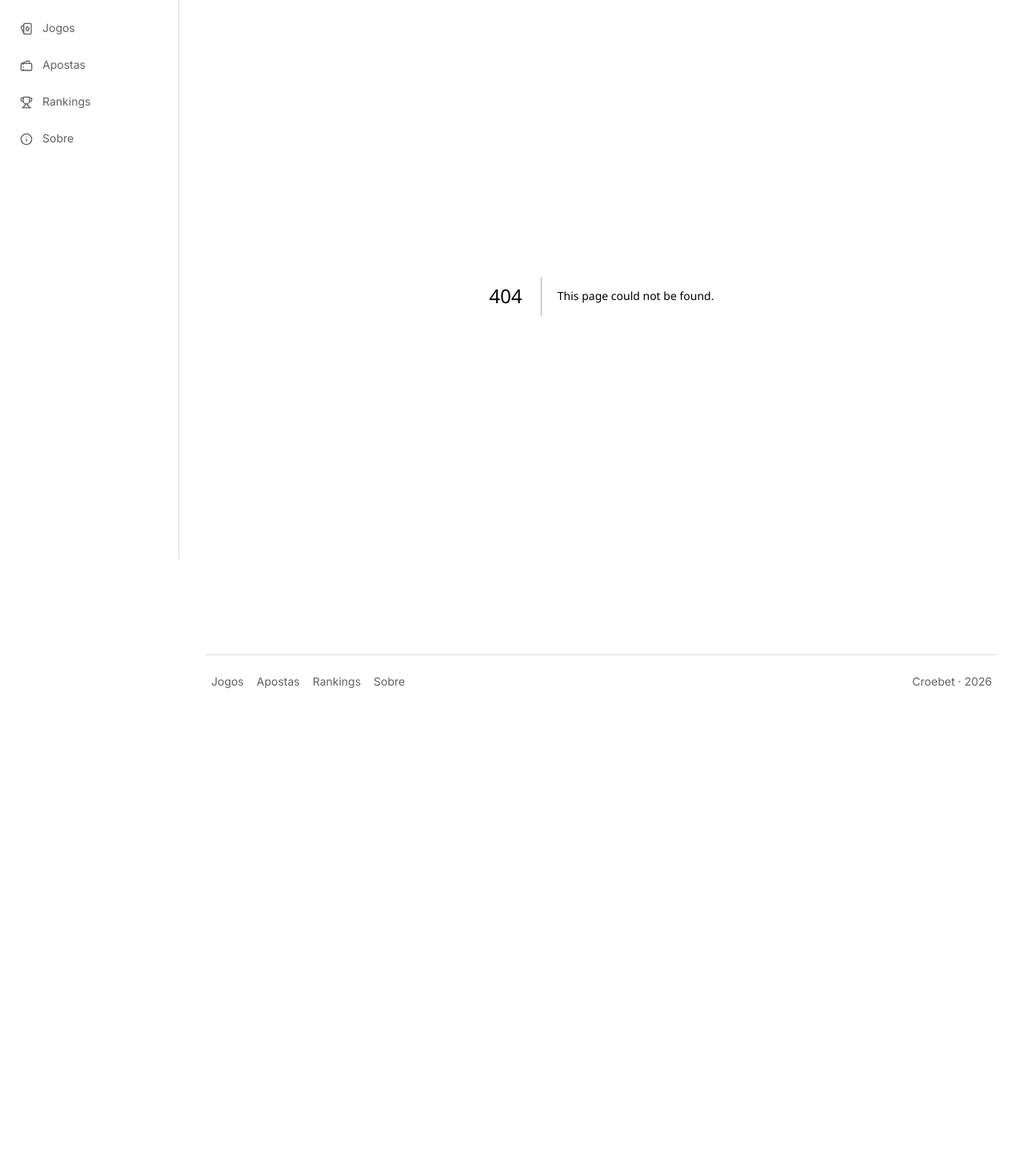
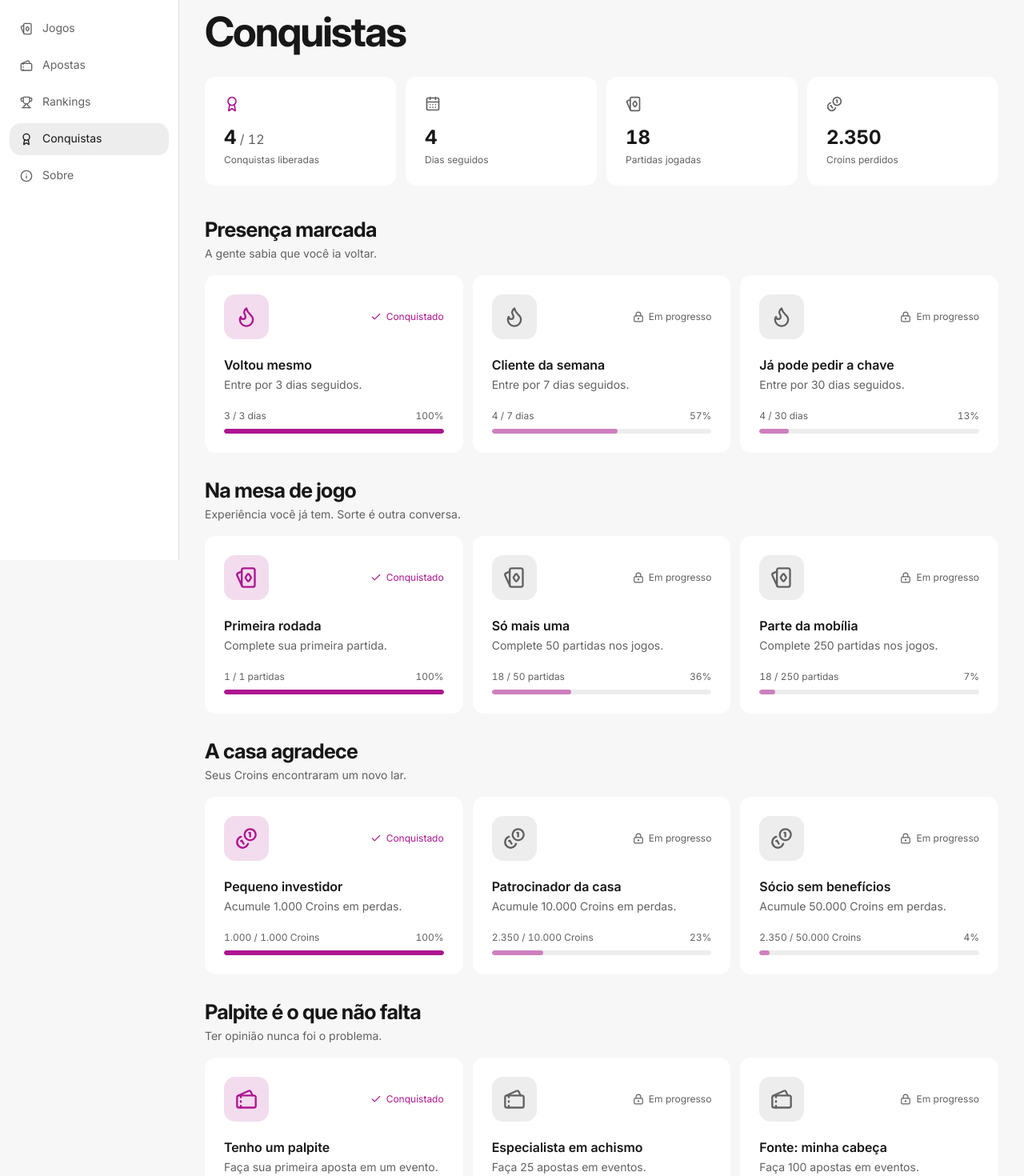
Before and after one commit to MarcoCuel/croebet, a Next.js app: page /conquistas in a window 1280 px wide. Before the commit this address had no page. Shown: the part 100-1570 px from the top of the page at 80% size. Before the commit the page ends 987 px from the top, so only its background shows below. Built offline with nearby package versions, Linux system fonts and the light colour scheme.

Commit message:
Add Achievements feature with UI components and routing; update footer and navigation links

```diff
--- /dev/null
+++ b/app/conquistas/page.tsx
@@ -0,0 +1,90 @@
+import type { Metadata } from "next";
+import { Award, Check, LockKeyhole } from "lucide-react";
+import { PageShell } from "@/components/layout/page-shell";
+import { Heading } from "@/components/shared/heading";
+import { Card } from "@/components/ui/card";
+import { achievementGroups, achievementStats } from "@/features/achievements/catalog";
+import { cn } from "@/lib/utils";
+
+export const metadata: Metadata = { title: "Conquistas | Croebet" };
+
+const format = new Intl.NumberFormat("pt-BR");
+
+export default function Achievements() {
+  const achievements = achievementGroups.flatMap((group) =>
+    group.achievements.map((achievement) => ({ ...achievement, current: group.current })),
+  );
+  const unlocked = achievements.filter(({ current, target }) => current >= target).length;
+
+  return (
+    <PageShell>
+      <Heading asChild variant="display"><h1>Conquistas</h1></Heading>
+
+      <div className="mt-6 grid grid-cols-2 gap-3 xl:grid-cols-4">
+        <Card className="flex flex-col gap-4">
+          <Award className="size-5 text-brand" aria-hidden="true" />
+          <div>
+            <p className="text-2xl font-bold tabular-nums">{unlocked}<span className="text-base font-normal text-muted"> / {achievements.length}</span></p>
+            <p className="mt-1 text-xs text-muted">Conquistas liberadas</p>
+          </div>
+        </Card>
+        {achievementStats.map(({ label, value, Icon }) => (
+          <Card key={label} className="flex flex-col gap-4">
+            <Icon className="size-5 text-muted" aria-hidden="true" />
+            <div>
+              <p className="text-2xl font-bold tabular-nums">{format.format(value)}</p>
+              <p className="mt-1 text-xs text-muted">{label}</p>
+            </div>
+          </Card>
+        ))}
+      </div>
+
+      <div className="mt-10 grid gap-8">
+        {achievementGroups.map(({ id, title, description, Icon, current, unit, achievements }) => (
+          <section key={id} aria-labelledby={`achievements-${id}`}>
+            <Heading id={`achievements-${id}`}>{title}</Heading>
+            <p className="mt-1 text-sm text-muted">{description}</p>
+            <ul className="mt-4 grid gap-3 md:grid-cols-2 xl:grid-cols-3">
+              {achievements.map((achievement) => {
+                const completed = current >= achievement.target;
+                const progress = Math.min(current, achievement.target);
+                return (
+                  <Card asChild key={achievement.title}>
+                    <li className="flex flex-col">
+                      <div className="flex items-center justify-between gap-3">
+                        <div className={cn("grid size-14 shrink-0 place-items-center rounded-panel", completed ? "bg-brand/15 text-brand" : "bg-control text-muted")}>
+                          <Icon className="size-7" aria-hidden="true" />
+                        </div>
+                        <span className={cn("inline-flex items-center gap-1.5 text-xs", completed ? "text-brand" : "text-muted")}>
+                          {completed ? <Check className="size-3.5" aria-hidden="true" /> : <LockKeyhole className="size-3.5" aria-hidden="true" />}
+                          {completed ? "Conquistado" : "Em progresso"}
+                        </span>
+                      </div>
+                      <h3 className="mt-5 text-base font-semibold">{achievement.title}</h3>
+                      <p className="mt-1 mb-5 flex-1 text-sm text-muted">{achievement.description}</p>
+                      <div className="flex items-center justify-between gap-2 text-xs text-muted tabular-nums">
+                        <span>{format.format(progress)} / {format.format(achievement.target)} {unit}</span>
+                        <span>{Math.floor(progress / achievement.target * 100)}%</span>
+                      </div>
+                      <div
+                        role="progressbar"
+                        aria-label={achievement.title}
+                        aria-valuemin={0}
+                        aria-valuemax={achievement.target}
+                        aria-valuenow={progress}
+                        aria-valuetext={`${format.format(progress)} de ${format.format(achievement.target)} ${unit}`}
+                        className="mt-2 h-1.5 overflow-hidden rounded-full bg-control"
+                      >
+                        <div className={cn("h-full rounded-full", completed ? "bg-brand" : "bg-brand/50")} style={{ width: `${progress / achievement.target * 100}%` }} />
+                      </div>
+                    </li>
+                  </Card>
+                );
+              })}
+            </ul>
+          </section>
+        ))}
+      </div>
+    </PageShell>
+  );
+}
--- a/components/layout/footer.tsx
+++ b/components/layout/footer.tsx
@@ -13,6 +13,9 @@ export function Footer() {
         <Link className="hover:text-foreground" href="/rankings">
           Rankings
         </Link>
+        <Link className="hover:text-foreground" href="/conquistas">
+          Conquistas
+        </Link>
         <Link className="hover:text-foreground" href="/sobre">
           Sobre
         </Link>
--- a/components/layout/navigation-links.tsx
+++ b/components/layout/navigation-links.tsx
@@ -1,6 +1,6 @@
 "use client";
 
-import { PlayingCards, House, Info, Tickets, Trophy } from "lucide-react";
+import { Award, PlayingCards, House, Info, Tickets, Trophy } from "lucide-react";
 import Link from "next/link";
 import { usePathname } from "next/navigation";
 import { cn } from "@/lib/utils";
@@ -10,6 +10,7 @@ const links = [
   { href: "/jogos", label: "Jogos", Icon: PlayingCards },
   { href: "/apostas", label: "Apostas", Icon: Tickets },
   { href: "/rankings", label: "Rankings", Icon: Trophy },
+  { href: "/conquistas", label: "Conquistas", Icon: Award },
   { href: "/sobre", label: "Sobre", Icon: Info },
 ];
 
--- a/components/layout/topbar.tsx
+++ b/components/layout/topbar.tsx
@@ -37,7 +37,7 @@ export function Topbar({
   const { section, setSection } = useHomeSection();
   const isBets = section === "bets";
   const pageTitle = games.find((game) => pathname === `/jogos/${game.slug}`)?.name
-    ?? ({ "/jogos": "Jogos", "/apostas": "Apostas", "/rankings": "Rankings", "/sobre": "Sobre" } as Record<string, string>)[pathname]
+    ?? ({ "/jogos": "Jogos", "/apostas": "Apostas", "/rankings": "Rankings", "/conquistas": "Conquistas", "/sobre": "Sobre" } as Record<string, string>)[pathname]
     ?? "Página não encontrada";
   const isInternalPage = pathname !== "/";
   const backLink = pathname.startsWith("/jogos/")
--- /dev/null
+++ b/features/achievements/catalog.ts
@@ -0,0 +1,64 @@
+import { CalendarDays, Coins, Flame, PlayingCards, Tickets } from "lucide-react";
+
+// Presentation data, like the rankings. Replace with account statistics when
+// completed games, results and daily visits are recorded by the platform.
+export const achievementGroups = [
+  {
+    id: "presenca",
+    title: "Presença marcada",
+    description: "A gente sabia que você ia voltar.",
+    Icon: Flame,
+    current: 4,
+    unit: "dias",
+    achievements: [
+      { title: "Voltou mesmo", description: "Entre por 3 dias seguidos.", target: 3 },
+      { title: "Cliente da semana", description: "Entre por 7 dias seguidos.", target: 7 },
+      { title: "Já pode pedir a chave", description: "Entre por 30 dias seguidos.", target: 30 },
+    ],
+  },
+  {
+    id: "partidas",
+    title: "Na mesa de jogo",
+    description: "Experiência você já tem. Sorte é outra conversa.",
+    Icon: PlayingCards,
+    current: 18,
+    unit: "partidas",
+    achievements: [
+      { title: "Primeira rodada", description: "Complete sua primeira partida.", target: 1 },
+      { title: "Só mais uma", description: "Complete 50 partidas nos jogos.", target: 50 },
+      { title: "Parte da mobília", description: "Complete 250 partidas nos jogos.", target: 250 },
+    ],
+  },
+  {
+    id: "perdas",
+    title: "A casa agradece",
+    description: "Seus Croins encontraram um novo lar.",
+    Icon: Coins,
+    current: 2350,
+    unit: "Croins",
+    achievements: [
+      { title: "Pequeno investidor", description: "Acumule 1.000 Croins em perdas.", target: 1000 },
+      { title: "Patrocinador da casa", description: "Acumule 10.000 Croins em perdas.", target: 10000 },
+      { title: "Sócio sem benefícios", description: "Acumule 50.000 Croins em perdas.", target: 50000 },
+    ],
+  },
+  {
+    id: "palpites",
+    title: "Palpite é o que não falta",
+    description: "Ter opinião nunca foi o problema.",
+    Icon: Tickets,
+    current: 6,
+    unit: "apostas",
+    achievements: [
+      { title: "Tenho um palpite", description: "Faça sua primeira aposta em um evento.", target: 1 },
+      { title: "Especialista em achismo", description: "Faça 25 apostas em eventos.", target: 25 },
+      { title: "Fonte: minha cabeça", description: "Faça 100 apostas em eventos.", target: 100 },
+    ],
+  },
+];
+
+export const achievementStats = [
+  { label: "Dias seguidos", value: 4, Icon: CalendarDays },
+  { label: "Partidas jogadas", value: 18, Icon: PlayingCards },
+  { label: "Croins perdidos", value: 2350, Icon: Coins },
+];
```
Also changed, not shown: 1 other file (tests, documents, lock files or other folders).
